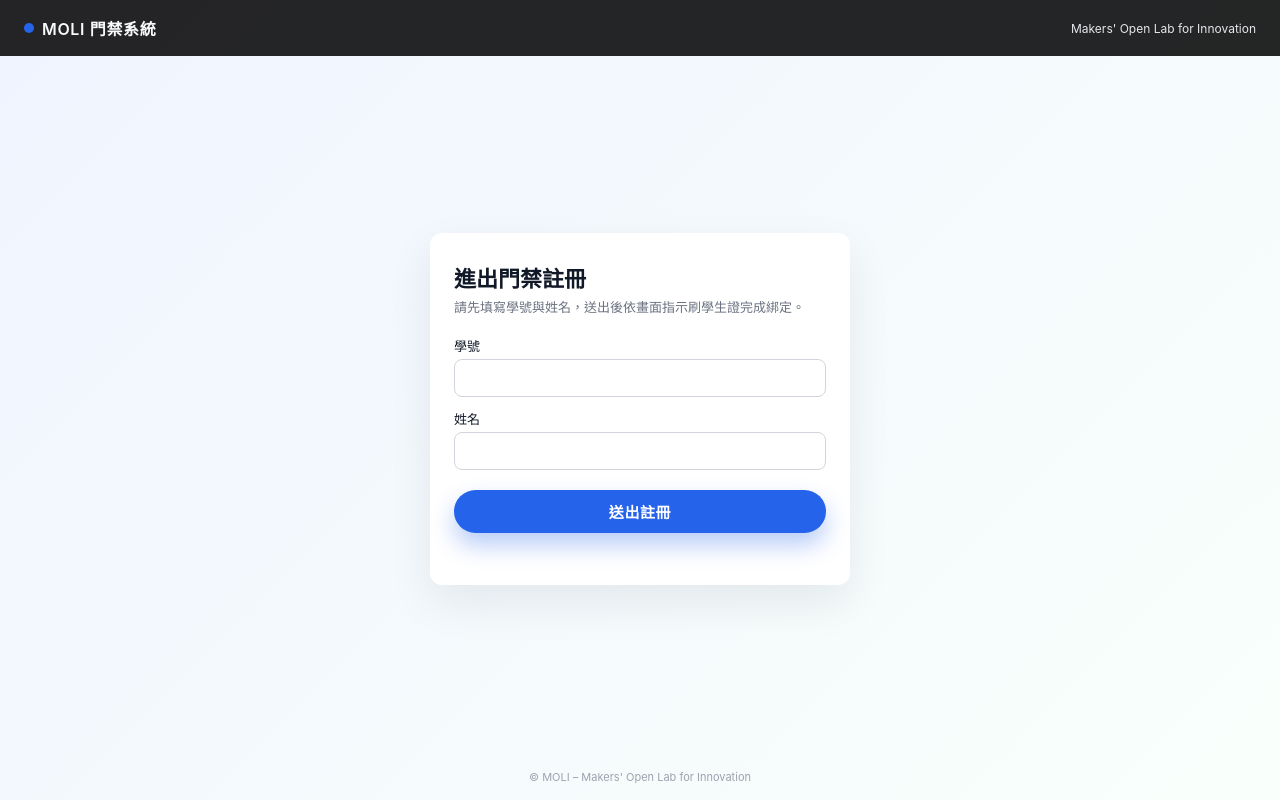
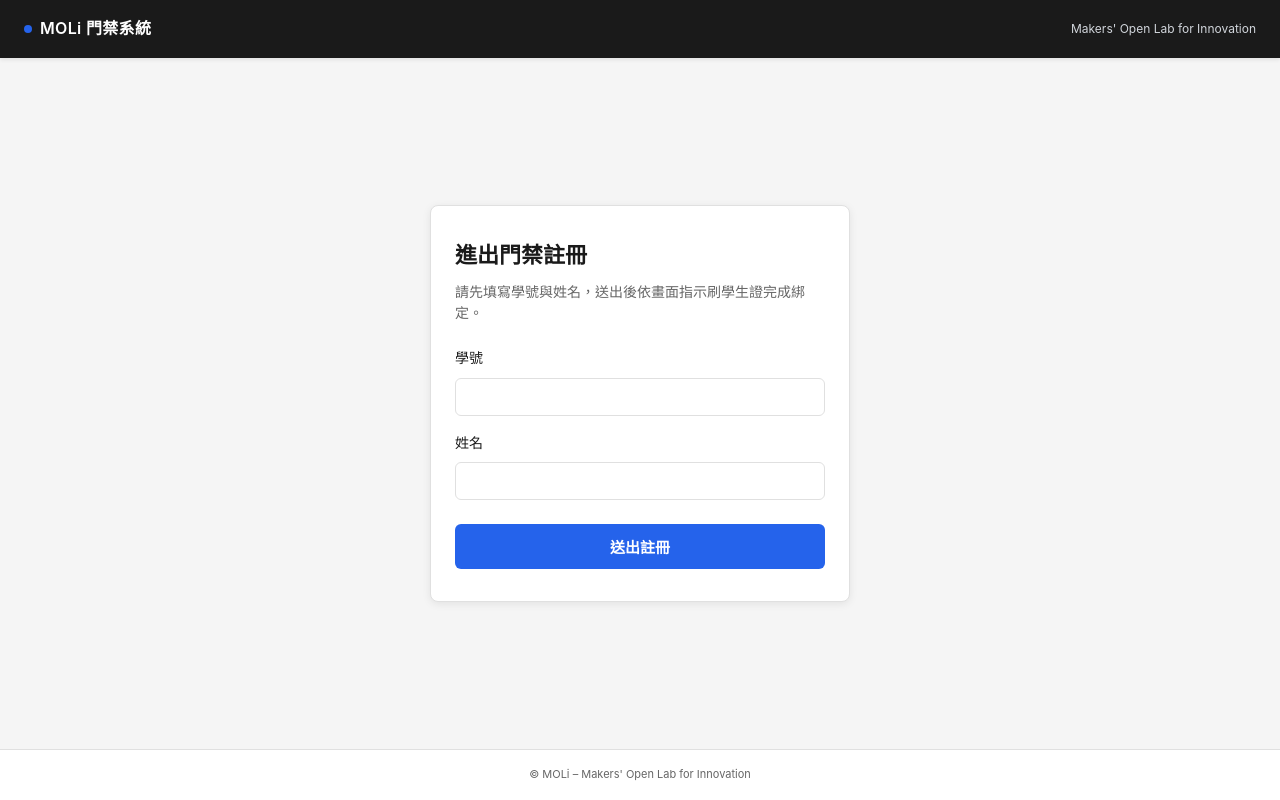
Before and after one commit to bs10081/MOLi-stalknlock, a Flask app: template templates/register.html in a window 1280 px wide. Run offline with Flask 3, Linux system fonts and the light colour scheme; the template is opened without the code that fills it, so the values that code supplies are empty.

Commit message:
refactor: Unify UI design system across all interfaces
- Updated global CSS with professional neutral color scheme
- Removed AI-generated design patterns (gradients, large rounded corners, excessive shadows)
- Reduced emoji usage throughout the interface
- Applied consistent spacing system (4px, 8px, 16px, 24px)
- Applied consistent border-radius (4px, 6px, 8px)
- Updated register.html with unified design
- Updated login.html with unified design
- Updated success.html with unified design
- Changed Telegram notification text from "進入實驗室" to "解鎖門禁"

Design philosophy: Professional, minimal, consistent with 2025 web UI standards.

```diff
--- a/app/main.py
+++ b/app/main.py
@@ -71,7 +71,7 @@ async def handle_normal_mode(card_uid: str):
                     log.error(f"Failed to log access: {e}")
 
                 # Telegram 通知（非阻塞）
-                message = f"歡迎！{user.name} ({user.student_id}) 已進入實驗室{card_info}"
+                message = f"歡迎！{user.name} ({user.student_id}) 解鎖門禁{card_info}"
                 await asyncio.to_thread(send_telegram, message)
 
             # 在背景執行任務
--- a/app/main_fix.py
+++ b/app/main_fix.py
@@ -21,7 +21,7 @@ async def handle_normal_mode(card_uid: str):
                     log.error(f"Failed to log access: {e}")
 
                 # Telegram 通知（非阻塞）
-                await asyncio.to_thread(send_telegram, f"歡迎！{user.name} ({user.student_id}) 已進入實驗室")
+                await asyncio.to_thread(send_telegram, f"歡迎！{user.name} ({user.student_id}) 解鎖門禁")
 
             # 在背景執行任務
             asyncio.create_task(background_tasks())
--- a/app/routers/api.py
+++ b/app/routers/api.py
@@ -31,7 +31,7 @@ async def api_scan(request: Request, db: Session = Depends(get_db)):
         db.commit()
 
         # Send notification
-        send_telegram(f"歡迎！{user.name} ({user.student_id}) 已進入實驗室")
+        send_telegram(f"歡迎！{user.name} ({user.student_id}) 解鎖門禁")
 
         return {
             "status": "allow",
--- a/mm/main.py
+++ b/mm/main.py
@@ -92,7 +92,7 @@ async def api_scan(request: Request, db: Session = Depends(get_db)):
     if user:
         db.add(AccessLog(student_id=user.student_id, rfid_uid=rfid_uid, action="entry"))
         db.commit()
-        send_telegram(f"歡迎！{user.name} ({user.student_id}) 已進入實驗室")
+        send_telegram(f"歡迎！{user.name} ({user.student_id}) 解鎖門禁")
         return {"status": "allow", "student_id": user.student_id, "name": user.name}
     return {"status": "deny"}
 
--- a/static/style.css
+++ b/static/style.css
@@ -1,9 +1,28 @@
-/*V3 */
+/* MOLi 門禁系統 - 統一設計系統 */
+
 :root {
-  --moli-primary: #2563eb; /* MOLI 風格藍 */
-  --moli-dark: #111827;
-  --moli-light: #f5f7fb;
-  --border-radius: 12px;
+  /* 專業中性配色 */
+  --bg-primary: #f5f5f5;
+  --bg-card: #ffffff;
+  --text-primary: #1a1a1a;
+  --text-secondary: #666666;
+  --border-color: #e0e0e0;
+  --accent: #2563eb;
+  --danger: #dc2626;
+  --success: #16a34a;
+
+  /* 間距系統 */
+  --space-1: 4px;
+  --space-2: 8px;
+  --space-3: 12px;
+  --space-4: 16px;
+  --space-6: 24px;
+  --space-8: 32px;
+
+  /* 圓角系統 */
+  --radius-sm: 4px;
+  --radius-md: 6px;
+  --radius-lg: 8px;
 }
 
 * {
@@ -12,14 +31,13 @@
 
 body {
   margin: 0;
-  font-family: -apple-system, BlinkMacSystemFont, "Segoe UI", Roboto,
-    "Noto Sans TC", sans-serif;
-  background: linear-gradient(135deg, #f0f4ff, #f9fffb);
-  color: var(--moli-dark);
+  font-family: -apple-system, BlinkMacSystemFont, Segoe UI, Roboto, Noto Sans TC, sans-serif;
+  background: var(--bg-primary);
+  color: var(--text-primary);
+  line-height: 1.6;
 }
 
 /* Layout */
-
 .page-wrap {
   min-height: 100vh;
   display: flex;
@@ -27,32 +45,35 @@ body {
 }
 
 .moli-header {
-  padding: 16px 24px;
+  padding: var(--space-4) var(--space-6);
   display: flex;
   justify-content: space-between;
   align-items: center;
-  background: rgba(0, 0, 0, 0.85);
-  color: #f9fafb;
+  background: var(--text-primary);
+  color: #ffffff;
+  box-shadow: 0 2px 4px rgba(0,0,0,0.08);
 }
 
 .brand {
   display: flex;
   align-items: center;
-  gap: 8px;
+  gap: var(--space-2);
   font-weight: 600;
-  letter-spacing: 0.04em;
+  letter-spacing: 0.02em;
+  font-size: 16px;
 }
 
 .brand-mark {
-  width: 10px;
-  height: 10px;
+  width: 8px;
+  height: 8px;
   border-radius: 50%;
-  background: var(--moli-primary);
+  background: var(--accent);
 }
 
 .lab-tag {
   font-size: 12px;
-  color: #e5e7eb;
+  color: #d1d5db;
+  font-weight: 400;
 }
 
 .main-center {
@@ -60,16 +81,17 @@ body {
   display: flex;
   justify-content: center;
   align-items: center;
-  padding: 32px 16px 40px;
+  padding: var(--space-8) var(--space-4);
 }
 
 .card {
   width: 100%;
   max-width: 420px;
-  background: #ffffff;
-  border-radius: var(--border-radius);
-  box-shadow: 0 18px 45px rgba(15, 23, 42, 0.08);
-  padding: 28px 24px 24px;
+  background: var(--bg-card);
+  border-radius: var(--radius-lg);
+  box-shadow: 0 2px 8px rgba(0,0,0,0.08);
+  padding: var(--space-8) var(--space-6);
+  border: 1px solid var(--border-color);
 }
 
 .card-center {
@@ -77,132 +99,159 @@ body {
 }
 
 /* 標題與文字 */
-
 .card-title {
   font-size: 22px;
   font-weight: 600;
-  margin-bottom: 4px;
+  margin-bottom: var(--space-2);
+  color: var(--text-primary);
 }
 
 .card-subtitle {
-  font-size: 13px;
-  color: #6b7280;
-  margin-bottom: 20px;
+  font-size: 14px;
+  color: var(--text-secondary);
+  margin-bottom: var(--space-6);
+  line-height: 1.5;
 }
 
 label {
   display: block;
-  font-size: 13px;
+  font-size: 14px;
   font-weight: 500;
-  margin-top: 12px;
-  margin-bottom: 4px;
+  margin-top: var(--space-4);
+  margin-bottom: var(--space-2);
+  color: var(--text-primary);
 }
 
 /* 表單 */
-
-input[type="text"] {
+input[type=text],
+input[type=password] {
   width: 100%;
-  padding: 10px 11px;
-  border-radius: 8px;
-  border: 1px solid #d1d5db;
+  padding: 10px 12px;
+  border-radius: var(--radius-md);
+  border: 1px solid var(--border-color);
   font-size: 14px;
   transition: border-color 0.15s ease, box-shadow 0.15s ease;
+  background: var(--bg-card);
+  color: var(--text-primary);
 }
 
-input[type="text"]:focus {
+input[type=text]:focus,
+input[type=password]:focus {
   outline: none;
-  border-color: var(--moli-primary);
-  box-shadow: 0 0 0 1px rgba(37, 99, 235, 0.25);
+  border-color: var(--accent);
+  box-shadow: 0 0 0 3px rgba(37, 99, 235, 0.1);
 }
 
-button[type="submit"] {
-  margin-top: 20px;
+button[type=submit],
+.btn-primary {
+  margin-top: var(--space-6);
   width: 100%;
   border: none;
-  border-radius: 999px;
-  padding: 11px 16px;
+  border-radius: var(--radius-md);
+  padding: 12px var(--space-4);
   font-size: 15px;
   font-weight: 600;
-  letter-spacing: 0.04em;
-  background: var(--moli-primary);
+  background: var(--accent);
   color: #ffffff;
   cursor: pointer;
-  transition: background 0.15s ease, transform 0.05s ease,
-    box-shadow 0.15s ease;
-  box-shadow: 0 12px 24px rgba(37, 99, 235, 0.33);
+  transition: background 0.15s ease, transform 0.05s ease;
 }
 
-button[type="submit"]:hover {
+button[type=submit]:hover,
+.btn-primary:hover {
   background: #1d4ed8;
 }
 
-button[type="submit"]:active {
+button[type=submit]:active,
+.btn-primary:active {
   transform: translateY(1px);
-  box-shadow: 0 8px 18px rgba(37, 99, 235, 0.25);
+}
+
+button[type=submit]:disabled,
+.btn-primary:disabled {
+  background: #9ca3af;
+  cursor: not-allowed;
 }
 
 .error {
-  color: #dc2626;
+  color: var(--danger);
   font-size: 13px;
-  margin-top: 10px;
-  min-height: 18px;
+  margin-top: var(--space-3);
+  padding: var(--space-3);
+  background: #fee;
+  border-radius: var(--radius-sm);
+  border: 1px solid #fcc;
 }
 
 .hint {
   font-size: 12px;
-  color: #9ca3af;
-  margin-top: 10px;
+  color: var(--text-secondary);
+  margin-top: var(--space-3);
 }
 
-/* 成功頁文字 */
-
+/* 成功頁 */
 .success-title {
-  margin-top: 4px;
-  margin-bottom: 8px;
+  margin-top: var(--space-2);
+  margin-bottom: var(--space-2);
   font-size: 22px;
-  color: var(--moli-primary);
+  font-weight: 600;
+  color: var(--success);
 }
 
 .success-text {
-  margin: 4px 0 10px;
+  margin: var(--space-2) 0;
   font-size: 14px;
+  color: var(--text-secondary);
 }
 
 .meta {
-  margin-top: 10px;
-  padding: 10px 12px;
-  border-radius: 8px;
-  background: #f3f4f6;
-  font-size: 13px;
+  margin-top: var(--space-4);
+  padding: var(--space-4);
+  border-radius: var(--radius-md);
+  background: var(--bg-primary);
+  font-size: 14px;
   text-align: left;
+  border: 1px solid var(--border-color);
+}
+
+.meta p {
+  margin: var(--space-2) 0;
 }
 
 .back-link {
   display: inline-block;
-  margin-top: 18px;
-  font-size: 13px;
+  margin-top: var(--space-6);
+  padding: var(--space-3) var(--space-6);
+  font-size: 14px;
   text-decoration: none;
-  color: var(--moli-primary);
+  color: var(--accent);
   font-weight: 500;
+  border: 1px solid var(--accent);
+  border-radius: var(--radius-md);
+  transition: background 0.15s ease;
+}
+
+.back-link:hover {
+  background: rgba(37, 99, 235, 0.05);
 }
 
 /* Footer */
-
 .moli-footer {
   text-align: center;
   font-size: 11px;
-  color: #9ca3af;
-  padding-bottom: 16px;
+  color: var(--text-secondary);
+  padding: var(--space-4);
+  background: var(--bg-card);
+  border-top: 1px solid var(--border-color);
 }
 
 /* Loading Modal */
-
 .loading-modal {
   display: none;
   position: fixed;
   inset: 0;
   z-index: 999;
-  background-color: rgba(15, 23, 42, 0.32);
+  background-color: rgba(0, 0, 0, 0.4);
   backdrop-filter: blur(4px);
 }
 
--- a/templates/register.html
+++ b/templates/register.html
@@ -96,17 +90,19 @@
     {% if admin %}
     <div class="admin-bar">
       <div class="admin-info">
-        👤 管理員：<strong>{{ admin.name }}</strong> ({{ admin.sub }})
+        管理員：<strong>{{ admin.name }}</strong> ({{ admin.sub }})
       </div>
-      <a href="/admin/dashboard" class="btn-logout" style="text-decoration:none;margin-right:10px;">⚙️ 管理界面</a>
-      <button class="btn-logout" onclick="logout()">登出</button>
+      <div class="admin-actions">
+        <a href="/admin/dashboard" class="btn-dashboard">管理界面</a>
+        <button class="btn-logout" onclick="logout()">登出</button>
+      </div>
     </div>
     {% endif %}
 
     <header class="moli-header">
       <div class="brand">
         <span class="brand-mark"></span>
-        <span>MOLI 門禁系統</span>
+        <span>MOLi 門禁系統</span>
       </div>
       <div class="lab-tag">Makers' Open Lab for Innovation</div>
     </header>
@@ -132,32 +128,33 @@
           <input type="text" id="name" name="name" required />
 
           <button type="submit">送出註冊</button>
-          <div class="error" id="errorMsg"></div>
+          <div class="error" id="errorMsg" style="display:none;"></div>
         </form>
       </div>
     </main>
+
     <footer class="moli-footer">
-      © MOLI – Makers' Open Lab for Innovation
+      © MOLi – Makers' Open Lab for Innovation
     </footer>
   </div>
 
+  <!-- Loading Modal -->
   <div id="loadingModal" class="loading-modal">
     <div class="loading-card">
       <div class="modal-title" id="modalTitle">處理中</div>
 
       <div class="spinner" id="loadingSpinner"></div>
-      <div class="success-icon" id="successIcon" style="display: none;">✅</div>
+      <div class="success-icon" id="successIcon" style="display: none;">✓</div>
 
       <div class="scan-status" id="scanStatus">
         正在建立資料並通知系統...
       </div>
 
-      <div class="progress-bar" id="progressBar">
+      <div class="progress-bar" id="progressBar" style="display:none;">
         <div class="progress-fill"></div>
       </div>
 
-      <div class="status-text" id="statusText">請稍候</div>
-      <div id="successMsg" style="display:none; margin-top:10px; text-align:center;"></div>
+      <div class="status-text" id="statusText"></div>
     </div>
   </div>
 
@@ -182,10 +179,11 @@
 
       if (!student_id || !name) {
         errorMsg.textContent = "請填寫學號與姓名";
+        errorMsg.style.display = "block";
         return;
       }
 
-      errorMsg.textContent = "";
+      errorMsg.style.display = "none";
       const formData = new FormData();
       formData.append("student_id", student_id);
       formData.append("name", name);
@@ -226,18 +223,19 @@
             msg = await resp.text() || msg;
           }
           errorMsg.textContent = msg;
+          errorMsg.style.display = "block";
           modal.style.display = "none";
         }
       } catch (err) {
         console.error(err);
         errorMsg.textContent = "連線錯誤，請檢查網路";
+        errorMsg.style.display = "block";
         modal.style.display = "none";
       }
     });
 
     function startPolling(student_id) {
       const scanStatus = document.getElementById("scanStatus");
-      const successMsg = document.getElementById("successMsg");
       const spinner = document.getElementById("loadingSpinner");
       const successIcon = document.getElementById("successIcon");
       const modalTitle = document.getElementById("modalTitle");
@@ -253,20 +251,19 @@
           if (!res.ok) throw new Error("Status check failed");
           const data = await res.json();
 
-          // 檢查是否已綁定卡片（支援副卡檢測）
+          // 檢查是否已綁定卡片
           if (data.bound && (!data.binding_in_progress || (data.initial_count !== undefined && data.card_count > data.initial_count))) {
             clearInterval(intervalId);
             spinner.style.display = "none";
             successIcon.style.display = "block";
-            successIcon.style.fontSize = "40px";
-            successIcon.style.margin = "10px auto";
+            successIcon.style.color = "var(--success)";
 
-            modalTitle.textContent = "綁定完成！";
-            modalTitle.style.color = "#22c55e";
+            modalTitle.textContent = "綁定完成";
+            modalTitle.style.color = "var(--success)";
 
-            scanStatus.textContent = `歡迎進入 MOLI 實驗室（已綁定 ${data.card_count} 張卡片）`;
+            scanStatus.textContent = `歡迎解鎖門禁（已綁定 ${data.card_count} 張卡片）`;
             scanStatus.style.fontWeight = "bold";
-            scanStatus.style.color = "#22c55e";
+            scanStatus.style.color = "var(--success)";
             statusText.style.display = "none";
 
             setTimeout(() => {
@@ -275,25 +272,26 @@
             return;
           }
 
-          // 更新狀態文字
-          if (attempts % 5 === 0) {
-            statusText.textContent = `等待刷卡中... (${Math.floor((maxAttempts - attempts) * 2 / 60)} 分 ${(maxAttempts - attempts) * 2 % 60} 秒)`;
-          }
+          // 更新倒數計時
+          const remaining = maxAttempts - attempts;
+          const minutes = Math.floor((remaining * 2) / 60);
+          const seconds = (remaining * 2) % 60;
+          statusText.textContent = `等待刷卡中... (${minutes} 分 ${seconds} 秒)`;
 
           // 逾時處理
           if (attempts >= maxAttempts) {
             clearInterval(intervalId);
             spinner.style.display = "none";
-            scanStatus.textContent = "❌ 刷卡逾時，請重新整理頁面再試。";
-            scanStatus.style.color = "red";
+            scanStatus.textContent = "刷卡逾時，請重新整理頁面再試";
+            scanStatus.style.color = "var(--danger)";
             statusText.style.display = "none";
           }
         } catch (e) {
           console.error("輪詢錯誤", e);
           clearInterval(intervalId);
           spinner.style.display = "none";
-          scanStatus.textContent = "❌ 連線錯誤，請重新整理頁面再試。";
-          scanStatus.style.color = "red";
+          scanStatus.textContent = "連線錯誤，請重新整理頁面再試";
+          scanStatus.style.color = "var(--danger)";
           statusText.style.display = "none";
         }
       }, 2000);
```
Also changed, not shown: other parts of static/style.css (+27 -35 lines), other parts of templates/register.html (+42 -50 lines), templates/login.html (+46 -33 lines), templates/success.html (+11 -121 lines).
